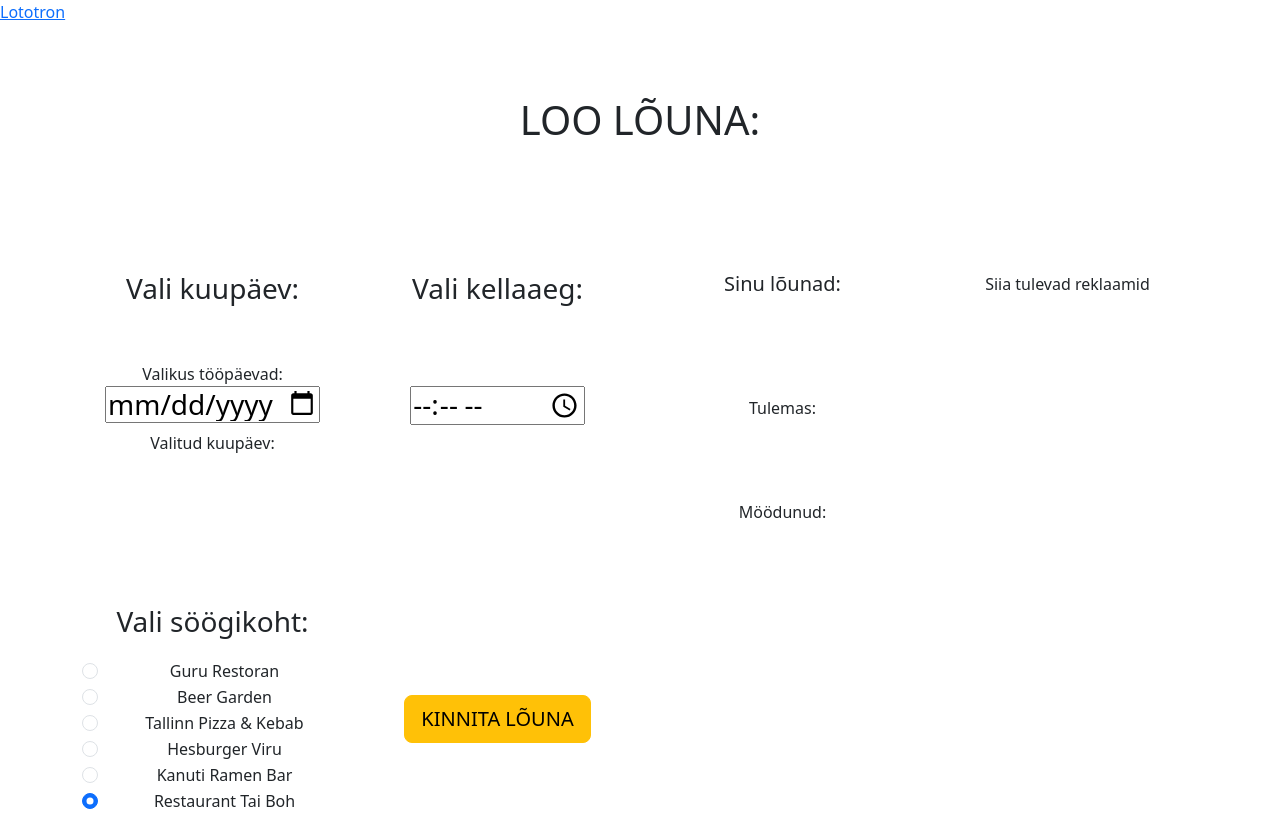
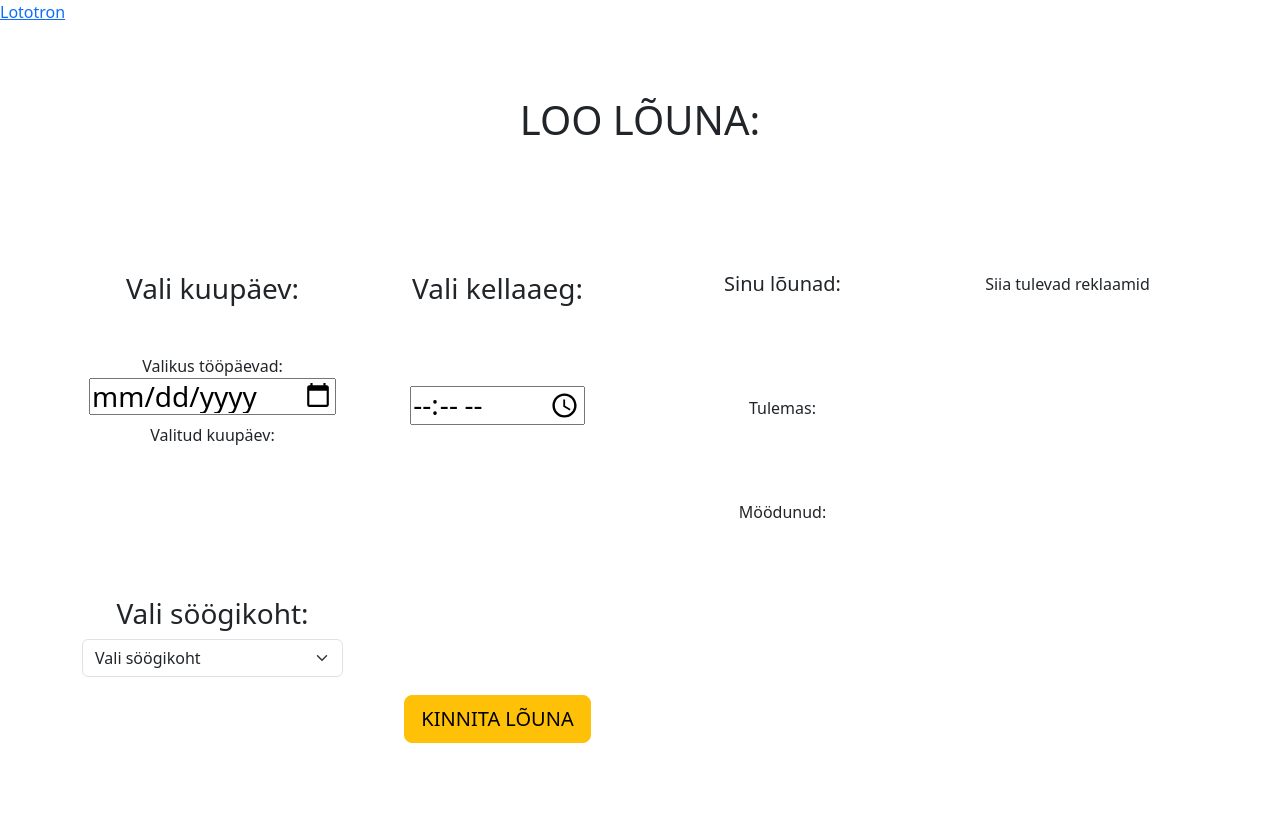
Before and after one commit to StellaTimmer/lototronfront, a Vue app: page /createlunch in a window 1280 px wide. Built offline with nearby package versions, Linux system fonts and the light colour scheme.

Commit message:
05.03 Create Lunch View - Söögikohtade valiku toimima panek: Create ja Dropdown

```diff
--- /dev/null
+++ b/src/components/restaurants/RestaurantsDropdown.vue
@@ -0,0 +1,32 @@
+<template>
+
+  <div>
+    <select :value="selectedRestaurantId" @change="handleSelectedRestaurantChange" class="form-select" aria-label="Default select example">
+      <option value=0>Vali söögikoht</option>
+      <option v-for="restaurant in availableRestaurants" :value="restaurant.restaurantId">{{restaurant.restaurantName}}</option>
+
+    </select>
+
+
+  </div>
+
+
+</template>
+
+<script>
+export default {
+  name: "RestaurantsDropdown",
+  props: {
+    availableRestaurants: {},
+    selectedRestaurantId: {
+      type: Number,
+      default: 0
+    }
+  },
+  methods: {
+    handleSelectedRestaurantChange(event) {
+      this.$emit('event-new-restaurant-selected', event.target.value)
+    }
+  }
+}
+</script>
--- a/src/views/CreateLunchView.vue
+++ b/src/views/CreateLunchView.vue
@@ -15,9 +15,8 @@
         <div style="margin-bottom: 120px;"></div>
 
         <div class="col">
-          <div> <h3>Vali kuupäev:</h3> </div>
-          <br>
-          <br>
+           <h3 class="mb-5">Vali kuupäev:</h3>
+
 
 <!--      // kuupäeva valik:-->
           <div>
@@ -28,8 +27,6 @@
                 type="date"
                 id="date-picker"
                 v-model="selectedDate"
-                :min="minDate"
-                :max="maxDate"
                 @click="disableWeekends"
                 @input="checkWeekend"
             />
@@ -50,45 +47,10 @@
           <div style="margin-bottom: 150px;"></div>
 
           <div> <h3> Vali söögikoht: </h3> </div>
-          <div style="margin-bottom: 20px;"></div>
+          <RestaurantsDropdown :available-restaurants="restaurants"
+                               @event-new-restaurant-selected="setSelectedRestaurantId"
 
-          <div class="form-check">
-            <input class="form-check-input" type="radio" name="flexRadioDefault" id="flexRadioDefault1">
-            <label class="form-check-label" for="flexRadioDefault1">
-              Guru Restoran
-            </label>
-          </div>
-          <div class="form-check">
-            <input class="form-check-input" type="radio" name="flexRadioDefault" id="flexRadioDefault2" checked>
-            <label class="form-check-label" for="flexRadioDefault2">
-              Beer Garden
-            </label>
-          </div>
-          <div class="form-check">
-            <input class="form-check-input" type="radio" name="flexRadioDefault" id="flexRadioDefault2" checked>
-            <label class="form-check-label" for="flexRadioDefault2">
-              Tallinn Pizza & Kebab
-            </label>
-          </div>
-          <div class="form-check">
-            <input class="form-check-input" type="radio" name="flexRadioDefault" id="flexRadioDefault2" checked>
-            <label class="form-check-label" for="flexRadioDefault2">
-              Hesburger Viru
-            </label>
-          </div>
-          <div class="form-check">
-            <input class="form-check-input" type="radio" name="flexRadioDefault" id="flexRadioDefault2" checked>
-            <label class="form-check-label" for="flexRadioDefault2">
-              Kanuti Ramen Bar
-            </label>
-          </div>
-          <div class="form-check">
-            <input class="form-check-input" type="radio" name="flexRadioDefault" id="flexRadioDefault2" checked>
-            <label class="form-check-label" for="flexRadioDefault2">
-              Restaurant Tai Boh
-            </label>
-          </div>
-
+          />
 
 
 
@@ -141,19 +103,34 @@
 
 
 <script>
+import RestaurantsDropdown from "@/components/restaurants/RestaurantsDropdown.vue";
+
 export default {
   name: "CreateLunchView",
+  components: {RestaurantsDropdown},
 
   data() {
     return {
+      selectedRestaurantId: 0,
       selectedDate: '',  // Holds the selected date
       minDate: '',  // Minimum allowable date
       maxDate: '',  // Maximum allowable date
       isWeekendSelected: false, // Flag to show weekend selection error
+      restaurants: [
+        {
+          restaurantId: 0,
+          restaurantName: ''
+        }
+      ],
     };
   },
   methods: {
+    setSelectedRestaurantId(selectedRestaurantId) {
+      this.selectedRestaurantId = selectedRestaurantId
+    },
+
     disableWeekends() {
+      Date.now()
       const today = new Date();
 
       // Set min date (disable weekends before today)
```
